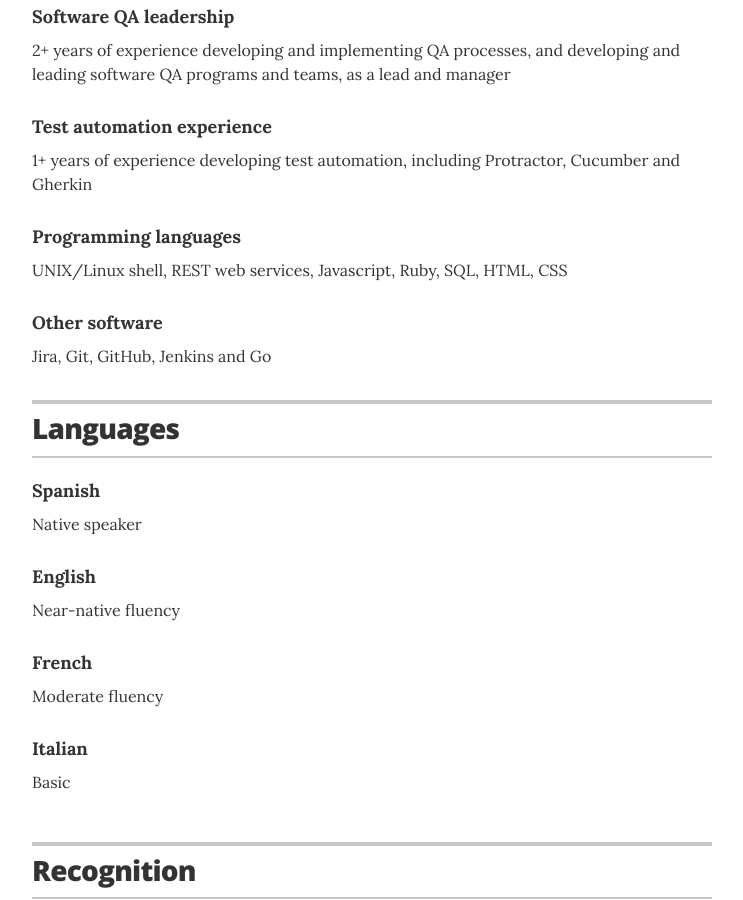
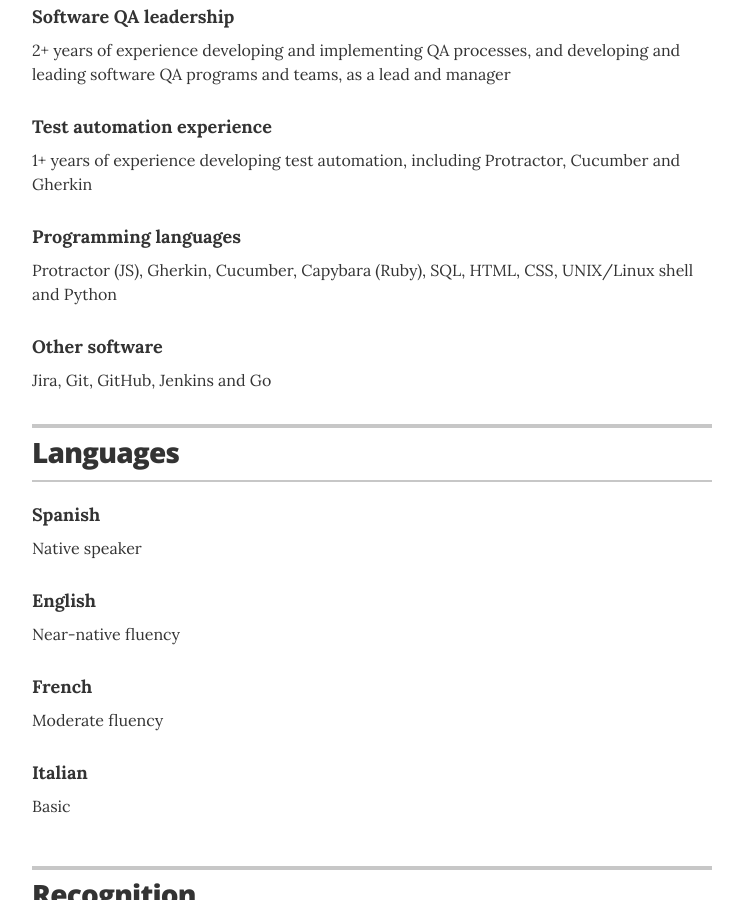
Before and after one commit to jchuerva/jchuerva.github.io, a Jekyll site: the page built from index.html, in a window 1280 px wide and 900 px high, scrolled down 2772 px. Shown: the whole window, without its empty margins (268-1011 px from the left). Built offline with Jekyll 4.4.1, drawn with Linux system fonts in a browser that asks for light colours.

Commit message:
update IT skills

```diff
--- a/_layouts/resume.html
+++ b/_layouts/resume.html
@@ -192,8 +192,7 @@
         </div>
         <div class="resume-item">
           <h4 class="resume-item-details">Programming languages</h4>
-          <p class="resume-item-copy">UNIX/Linux shell, REST web services,
-          Javascript, Ruby, SQL, HTML, CSS</p>
+          <p class="resume-item-copy">Protractor (JS), Gherkin, Cucumber, Capybara (Ruby), SQL, HTML, CSS, UNIX/Linux shell and Python</p>
         </div>
         <div class="resume-item">
           <h4 class="resume-item-details">Other software</h4>
```
Also changed, not shown: 1 other file.
